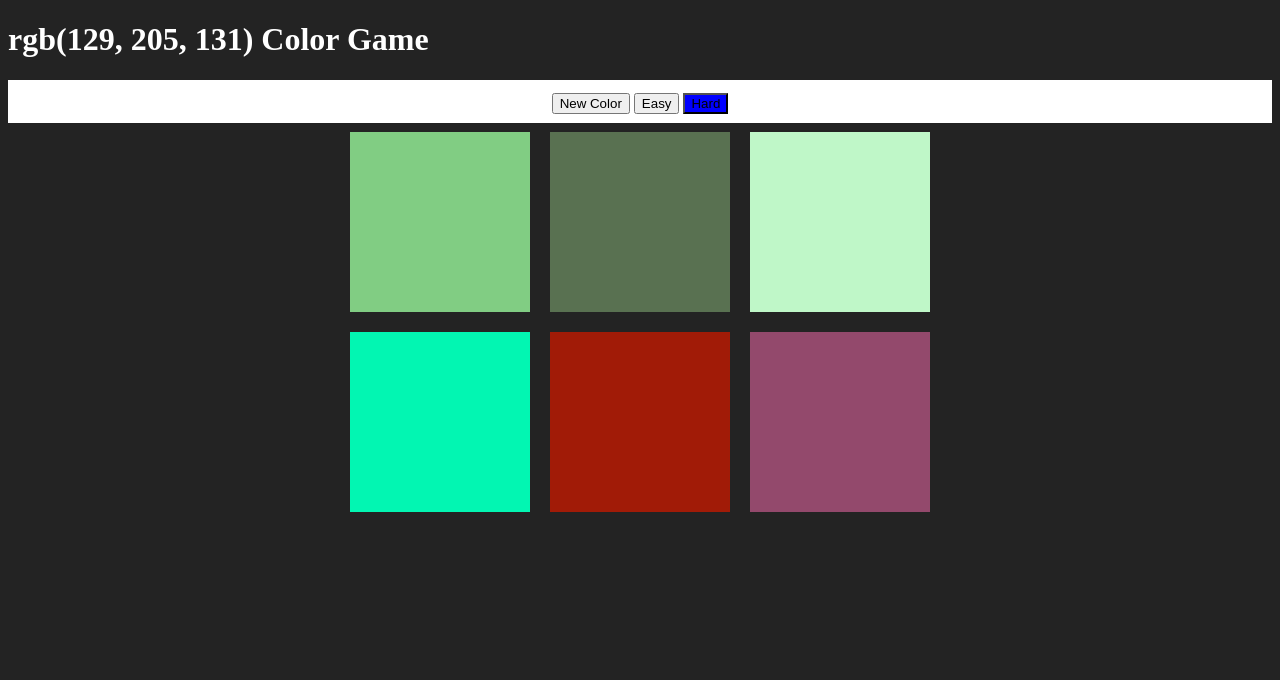
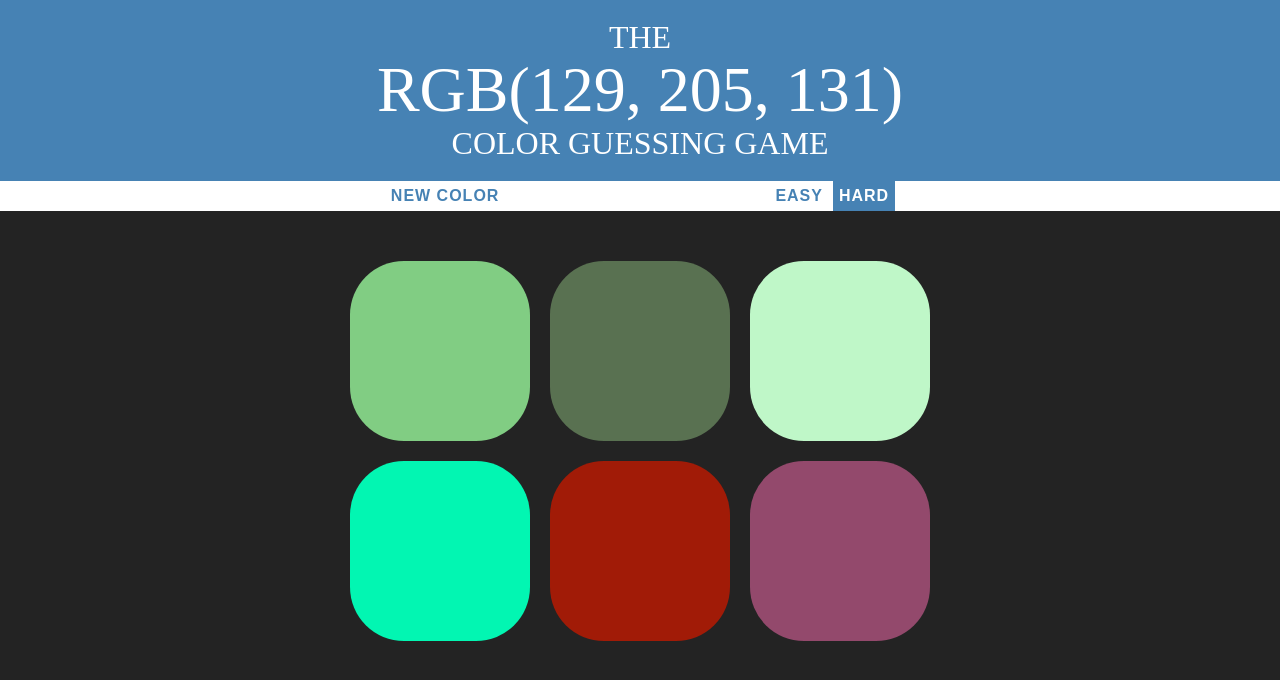
Before and after one commit to Hiten1928/ColorGuessingGame, a PHP site: page /colorgame.html in a window 1280 px wide. Shown: the top 680 px of the page. Run offline with PHP 8.4, Linux system fonts and the light colour scheme.

Commit message:
completion with styling

```diff
--- a/color.css
+++ b/color.css
@@ -1,5 +1,7 @@
 body{
-	background-color: #232323
+	background-color: #232323;
+	margin: 0;
+	font-family: "Avenir";
 }
 
 .square{
@@ -8,17 +10,31 @@ body{
 	padding-bottom: 30%;
 	float: left;
 	margin:1.66%;
+	border-radius: 30%;
+	transition: background 0.6s;
+
+	/*transition for browser*/
+
+	--webkit-transition : background 0.6s;
+	--moz-transition : background 0.6s;
 }
 
 #container{
-	margin: 0 auto;
+
+	margin: 40px auto;
 	max-width: 600px;
 	border: round;
 }
 
 h1{
+	text-align: center;
+	line-height: 1.1;
+	background: steelblue;
 	color:white;
-
+	margin : 0;
+	font-weight: normal;
+	text-transform: uppercase;
+	padding: 20px 0;
 }
 
 
@@ -26,10 +42,43 @@ h1{
 	background-color: white;
 	height: 30px;
 	text-align: center;
-	padding-top: 1%;
 	color: black;
+
 }
 
 .selected{
-	background: blue;
+	color: white;
+	background: steelblue;
 }
+
+#colorDisplay{
+	font-size: 200%;
+}
+
+button{
+	border: none;
+	background: none;
+	text-transform: uppercase;
+	height: 100%;
+	font-weight: 700;
+	color: steelblue;
+	letter-spacing: 1px;
+	font-size: inherit;
+	transition: all 0.5s;
+	outline: none;
+
+	/*transition for browser*/
+
+	--webkit-transition : all 0.3s;
+	--moz-transition : all 0.3s;
+}
+
+button:hover {
+	color:white;
+	background: steelblue;
+}
+
+#message{
+	display: inline-block;
+	width: 20%;
+}
--- a/color.js
+++ b/color.js
@@ -1,3 +1,4 @@
+var numSquares = 6;
 var colors = generateRandomColor(6);
 var squares = document.querySelectorAll(".square");
 var pickedColor = pickColor();
@@ -9,17 +10,43 @@ var easyBtn = document.querySelector("#easybtn");
 var hardBtn = document.querySelector("#hardbtn");
 
 easyBtn.addEventListener("click",function(){
-this.classList.add("selected");
+
+	hardBtn.classList.remove("selected");
+	easyBtn.classList.add("selected");
+	numSquares = 3
+	colors = generateRandomColor(numSquares);
+	pickedColor = pickColor();
+	colorDisplay.textContent = pickedColor;
+
+	for(var i=0; i < squares.length; i++){
+		if(colors[i]){
+			squares[i].style.backgroundColor = colors[i];
+		}else{
+			squares[i].style.display = "none";
+		}
+	}
 });
 
 hardBtn.addEventListener("click",function(){
-
+	easyBtn.classList.remove("selected");
+	hardBtn.classList.add("selected");
+	numSquares = 6;
+	colors = generateRandomColor(numSquares);
+	pickedColor = pickColor();
+	colorDisplay.textContent = pickedColor;
+	for(var i = 0; i < squares.length; i++) {
+		squares[i].style.background = colors[i];
+		squares[i].style.display = "block";
+	}
 });
 
 
 resetButton.addEventListener("click", function(){
+	this.textContent = "New Colors"
+
+	message.textContent = "";
 	//generate random color
-	colors = generateRandomColor(6);
+	colors = generateRandomColor(numSquares);
 	//pick random color
 	pickedColor = pickColor();
 	//change display for generated color
@@ -28,7 +55,7 @@ resetButton.addEventListener("click", function(){
 	for(var i=0; i<squares.length;i++){
 		squares[i].style.backgroundColor = colors[i];
 	}
-	h1.style.backgroundColor = "#232323";
+	h1.style.backgroundColor = "steelblue";
 });
 
 colorDisplay.textContent = pickedColor;
@@ -43,6 +70,7 @@ for(var i=0;i<squares.length;i++){
 			resetButton.textContent = "Play Again?"
 			changeColors(clickedcolor);
 			h1.style.backgroundColor = clickedcolor;
+
 		}else{
 			this.style.backgroundColor = "#232323";
 			message.textContent = "Try Again"
--- a/colorgame.html
+++ b/colorgame.html
@@ -7,7 +7,7 @@
 </head>
 <body>
 
-	<h1><span id="colorDisplay">RGB</span> Color Game</h1>
+	<h1>The <br><span id="colorDisplay">RGB</span><br> Color Guessing Game</h1>
 
 <div id="stripe">
 	<button id="reset">New Color</button>
```
